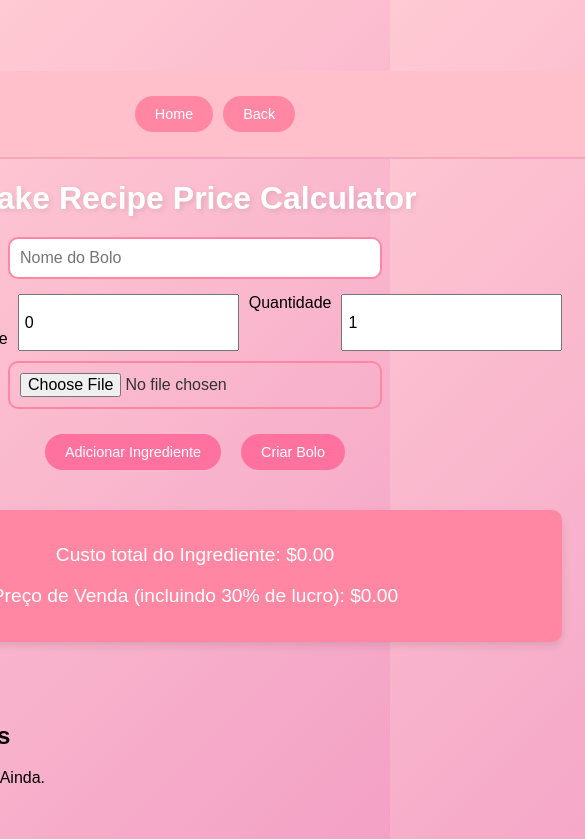
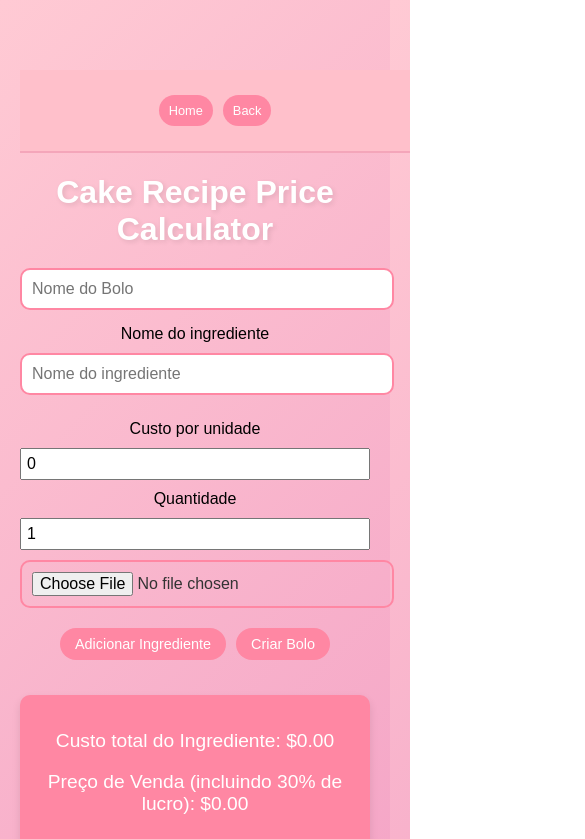
Before and after one commit to danielmorais1993/deliciasDaRe, a React (Create React App) app: page / in a window 390 px wide. Shown: the top 839 px of the page, 585 px wide, since content can reach past the window. Built offline with nearby package versions, Linux system fonts and the light colour scheme.

Commit message:
Updated website with new styles and features

```diff
--- a/public/index.html
+++ b/public/index.html
@@ -1,6 +1,8 @@
 <!DOCTYPE html>
 <html lang="en">
   <head>
+    <meta name="viewport" content="width=device-width, initial-scale=1, shrink-to-fit=no">
+
     <meta charset="utf-8" />
     <link rel="icon" href="%PUBLIC_URL%/favicon.ico" />
     <meta name="viewport" content="width=device-width, initial-scale=1" />
--- a/src/App.css
+++ b/src/App.css
@@ -155,3 +155,176 @@ ul li {
     font-size: 0.9rem;
   }
 }
+/* Global Styles */
+body {
+  font-family: 'Poppins', sans-serif;
+  margin: 0;
+  padding: 0;
+  background: linear-gradient(135deg, #ffcad4, #f3a1c5);
+  min-height: 100vh;
+  display: flex;
+  flex-direction: column;
+  align-items: center;
+  justify-content: center;
+}
+
+/* Header Style */
+.app-header {
+  background-color: #ffc0cb;
+  padding: 20px;
+  width: 100%;
+  text-align: center;
+  border-bottom: 2px solid #f4a6ba;
+}
+
+h1 {
+  color: #fff;
+  font-size: 2.5rem;
+  margin-bottom: 20px;
+  text-shadow: 2px 2px 5px rgba(0, 0, 0, 0.1);
+}
+
+/* Button Styles */
+.nav-button, .action-button {
+  background-color: #ff87a3;
+  color: #fff;
+  padding: 10px 20px;
+  border: none;
+  border-radius: 20px;
+  font-size: 1rem;
+  cursor: pointer;
+  margin: 5px;
+  transition: background-color 0.3s ease;
+}
+
+.nav-button:hover, .action-button:hover {
+  background-color: #ff5370;
+}
+
+/* Input Fields */
+input[type="text"], input[type="file"] {
+  padding: 10px;
+  border-radius: 10px;
+  border: 2px solid #ff87a3;
+  margin-bottom: 15px;
+  width: 100%;
+  max-width: 350px;
+  font-size: 1rem;
+  color: #333;
+}
+
+input[type="text"]:focus, input[type="file"]:focus {
+  border-color: #ff5370;
+  outline: none;
+}
+
+/* Ingredients List */
+.cake {
+  background-color: #fff;
+  padding: 20px;
+  border-radius: 10px;
+  margin: 20px;
+  box-shadow: 0px 4px 8px rgba(0, 0, 0, 0.1);
+  text-align: center;
+  max-width: 400px;
+}
+
+.cake h3 {
+  color: #ff5370;
+  font-size: 1.5rem;
+}
+
+ul {
+  list-style-type: none;
+  padding: 0;
+}
+
+ul li {
+  font-size: 1rem;
+  color: #333;
+}
+
+/* Image Styles */
+.cake-image-preview, .cake-image {
+  max-width: 150px;
+  max-height: 150px;
+  border-radius: 10px;
+  margin-top: 15px;
+  box-shadow: 0px 4px 8px rgba(0, 0, 0, 0.1);
+}
+
+/* Delete Button */
+.delete-button {
+  background-color: #dc3545;
+  color: white;
+  border: none;
+  padding: 10px 20px;
+  cursor: pointer;
+  font-size: 14px;
+  border-radius: 20px;
+  margin-top: 10px;
+}
+
+.delete-button:hover {
+  background-color: #c82333;
+}
+
+/* Result Section */
+.result {
+  margin-top: 30px;
+  font-size: 1.2rem;
+  color: #fff;
+  background-color: #ff87a3;
+  padding: 15px;
+  border-radius: 10px;
+  text-align: center;
+  box-shadow: 0px 4px 8px rgba(0, 0, 0, 0.1);
+}
+
+/* Media Queries for 600px and below */
+@media (max-width: 600px) {
+  .ingredient-input {
+    display: flex;
+    flex-direction: column;
+    max-width: 100%;
+
+
+  }
+  h1 {
+    font-size: 2rem;
+  }
+
+  .container {
+    padding: 10px;
+  }
+
+  .cake {
+    max-width: 100%;
+    margin: 10px;
+    padding: 15px;
+  }
+
+  input[type="text"], input[type="file"] {
+    max-width: 100%;
+  }
+
+  .cake-image-preview, .cake-image {
+    max-width: 120px;
+    max-height: 120px;
+  }
+
+  .action-button, .delete-button {
+    font-size: 0.9rem;
+    padding: 8px 15px;
+  }
+
+  .nav-button {
+    font-size: 0.8rem;
+    padding: 8px 10px;
+  }
+
+  /* Adjust spacing for mobile */
+  body {
+    padding: 20px;
+  }
+}
--- a/src/index.css
+++ b/src/index.css
@@ -64,4 +64,170 @@ button:hover {
 .cake p {
   font-size: 16px;
   font-weight: bold;
+} */
+ /* Global Styles
+body {
+  font-family: 'Poppins', sans-serif;
+  margin: 0;
+  padding: 0;
+  background: linear-gradient(135deg, #ffcad4, #f3a1c5);
+  min-height: 100vh;
+  display: flex;
+  flex-direction: column;
+  align-items: center;
+  justify-content: center;
 }
+
+/* Header Style */
+.app-header {
+  background-color: #ffc0cb;
+  padding: 20px;
+  width: 100%;
+  text-align: center;
+  border-bottom: 2px solid #f4a6ba;
+}
+
+h1 {
+  color: #fff;
+  font-size: 2.5rem;
+  margin-bottom: 20px;
+  text-shadow: 2px 2px 5px rgba(0, 0, 0, 0.1);
+}
+
+/* Button Styles */
+.nav-button, .action-button {
+  background-color: #ff87a3;
+  color: #fff;
+  padding: 10px 20px;
+  border: none;
+  border-radius: 20px;
+  font-size: 1rem;
+  cursor: pointer;
+  margin: 5px;
+  transition: background-color 0.3s ease;
+}
+
+.nav-button:hover, .action-button:hover {
+  background-color: #ff5370;
+}
+
+/* Input Fields */
+input[type="text"], input[type="file"] {
+  padding: 10px;
+  border-radius: 10px;
+  border: 2px solid #ff87a3;
+  margin-bottom: 15px;
+  width: 100%;
+  max-width: 350px;
+  font-size: 1rem;
+  color: #333;
+}
+
+input[type="text"]:focus, input[type="file"]:focus {
+  border-color: #ff5370;
+  outline: none;
+}
+
+/* Ingredients List */
+.cake {
+  background-color: #fff;
+  padding: 20px;
+  border-radius: 10px;
+  margin: 20px;
+  box-shadow: 0px 4px 8px rgba(0, 0, 0, 0.1);
+  text-align: center;
+  max-width: 400px;
+}
+
+.cake h3 {
+  color: #ff5370;
+  font-size: 1.5rem;
+}
+
+ul {
+  list-style-type: none;
+  padding: 0;
+}
+
+ul li {
+  font-size: 1rem;
+  color: #333;
+}
+
+/* Image Styles */
+.cake-image-preview, .cake-image {
+  max-width: 150px;
+  max-height: 150px;
+  border-radius: 10px;
+  margin-top: 15px;
+  box-shadow: 0px 4px 8px rgba(0, 0, 0, 0.1);
+}
+
+/* Delete Button */
+.delete-button {
+  background-color: #dc3545;
+  color: white;
+  border: none;
+  padding: 10px 20px;
+  cursor: pointer;
+  font-size: 14px;
+  border-radius: 20px;
+  margin-top: 10px;
+}
+
+.delete-button:hover {
+  background-color: #c82333;
+}
+
+/* Result Section */
+.result {
+  margin-top: 30px;
+  font-size: 1.2rem;
+  color: #fff;
+  background-color: #ff87a3;
+  padding: 15px;
+  border-radius: 10px;
+  text-align: center;
+  box-shadow: 0px 4px 8px rgba(0, 0, 0, 0.1);
+}
+
+/* Media Queries for 600px and below */
+@media (max-width: 600px) {
+  h1 {
+    font-size: 2rem;
+  }
+
+  .container {
+    padding: 10px;
+  }
+
+  .cake {
+    max-width: 100%;
+    margin: 10px;
+    padding: 15px;
+  }
+
+  input[type="text"], input[type="file"] {
+    max-width: 100%;
+  }
+
+  .cake-image-preview, .cake-image {
+    max-width: 120px;
+    max-height: 120px;
+  }
+
+  .action-button, .delete-button {
+    font-size: 0.9rem;
+    padding: 8px 15px;
+  }
+
+  .nav-button {
+    font-size: 0.8rem;
+    padding: 8px 10px;
+  }
+
+  /* Adjust spacing for mobile */
+  body {
+    padding: 20px;
+  }
+}
```
